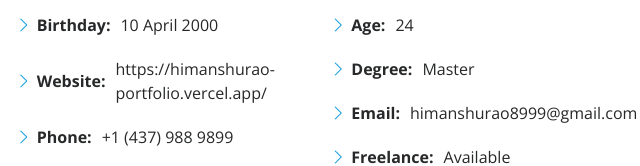
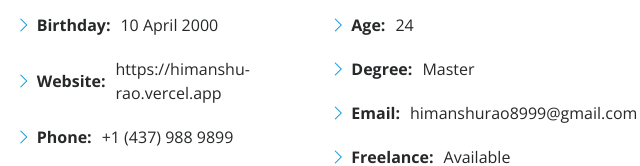
Before and after one commit to himhjr1018/Personal-Portfolio, a plain HTML site: page index.html in a window 1280 px wide. Shown: the part 1179-1345 px from the top of the page, 629-1269 px from the left. Drawn offline with nearby package versions, Linux system fonts and the light colour scheme.

Commit message:
Contact updation

```diff
--- a/index.html
+++ b/index.html
@@ -105,7 +105,7 @@
               <div class="col-lg-6">
                 <ul>
                   <li><i class="bi bi-chevron-right"></i> <strong>Birthday:</strong> <span>10 April 2000</span></li>
-                  <li><i class="bi bi-chevron-right"></i> <strong>Website:</strong> <span>https://himanshurao-portfolio.vercel.app/</span></li>
+                  <li><i class="bi bi-chevron-right"></i> <strong>Website:</strong> <span>https://himanshu-rao.vercel.app</span></li>
                   <li><i class="bi bi-chevron-right"></i> <strong>Phone:</strong> <span>+1 (437) 988 9899</span></li>
                   <li><i class="bi bi-chevron-right"></i> <strong>City:</strong> <span>Toronto, CANADA</span></li>
                 </ul>
```
Also changed, not shown: 1 other file.
